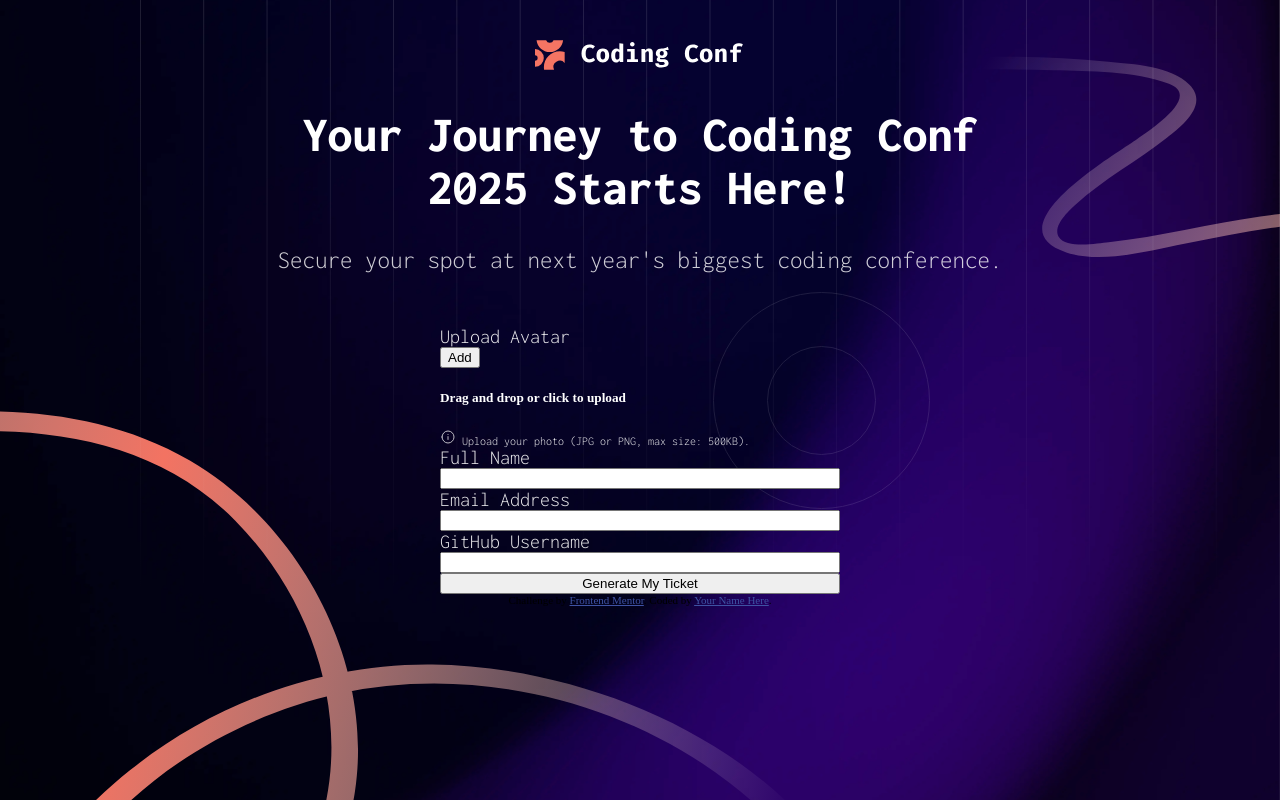
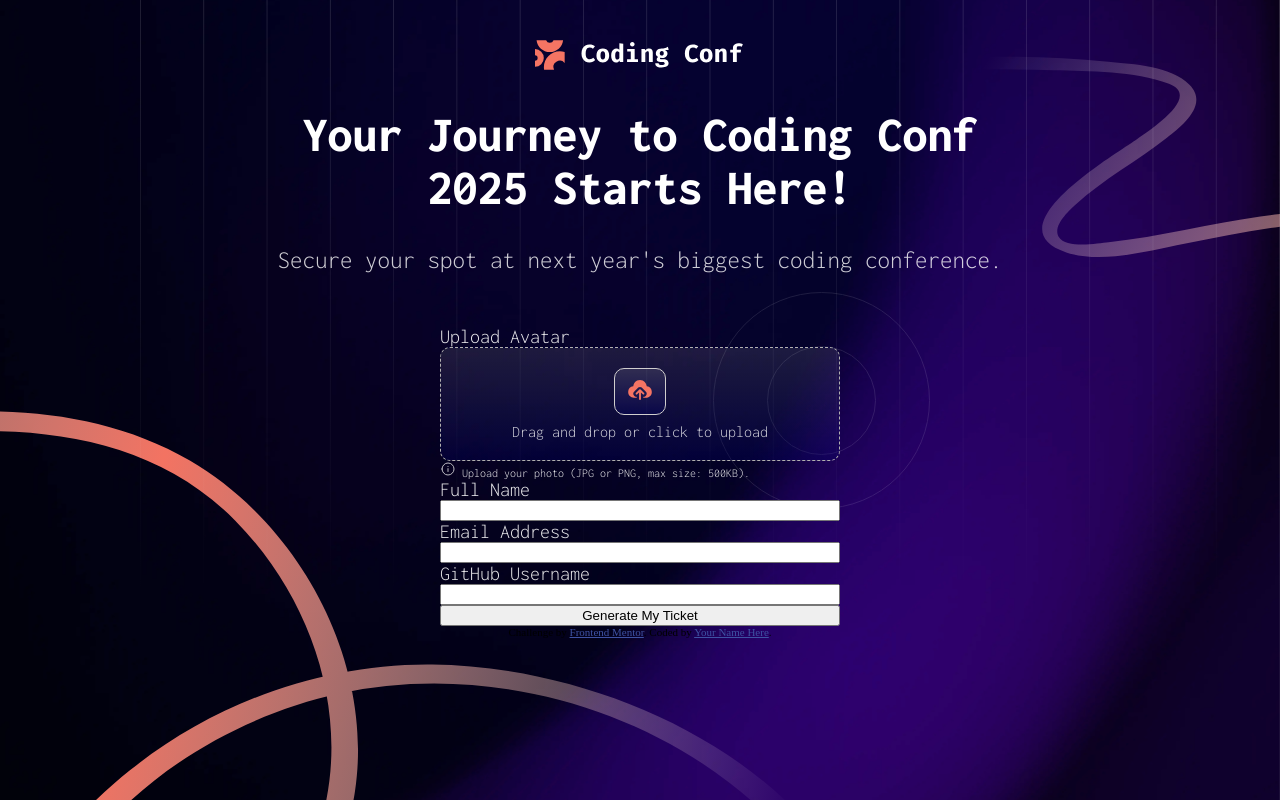
Before and after one commit to AnitaAlexieva/Conference-Ticket-Generator, a React (Vite) app in the folder client/: page / in a window 1280 px wide. Built offline with nearby package versions, Linux system fonts and the light colour scheme; a web font is replaced by a local one.

Commit message:
Style the avatar div

```diff
--- a/client/src/components/TicketForm.jsx
+++ b/client/src/components/TicketForm.jsx
@@ -13,8 +13,8 @@ export default function TicketForm() {
                 <div className="ticket-container">
                     <form>
                         <label htmlFor="avatar">Upload Avatar</label>
-                        <div>
-                            <button name="avatar">Add</button>
+                        <div className="avatar-div">
+                            <button className="avatar-btn"><img src="/public/images/icon-upload.svg" alt="upload" /></button>
                             <h5>Drag and drop or click to upload</h5>
                         </div>
                             <p className="info-p"><img src="/public/images/icon-info.svg" alt="info" />  Upload your photo (JPG or PNG, max size: 500KB).</p>
--- a/client/src/index.css
+++ b/client/src/index.css
@@ -21,6 +21,16 @@ h4{
     font-weight: 300;
     opacity: 80%;
     font-size: 25px;
+    margin-top: 0;
+}
+
+h5{
+    margin: 0;
+    font-family: "Inconsolata", monospace;
+    font-optical-sizing: auto;
+    font-weight: 300;
+    opacity: 80%;
+    font-size: 16px;
     margin-top: 0;
 }
 
@@ -76,6 +86,32 @@ form{
     width: 400px;
 }
 
+.avatar-div{
+    display: flex;
+    flex-direction: column;
+    align-items: center;
+    gap: 8px;
+    border: 1px dashed rgb(177, 176, 176);
+    padding: 20px;
+    border-radius: 10px;
+    background: linear-gradient(
+        to bottom,
+        rgba(255, 255, 255, 0.1),
+        rgba(0, 0, 102, 0.3)
+    );
+}
+
+.avatar-btn{
+    border-radius: 10px;
+    background: linear-gradient(
+        to bottom,
+        rgba(255, 255, 255, 0.1),
+        rgba(0, 0, 102, 0.3)
+    );
+    border: 1px solid rgb(208, 206, 206);
+    border-radius: 10px;
+    padding: 6px  10px;
+}
 
 .attribution { font-size: 11px; text-align: center; }
 .attribution a { color: hsl(228, 45%, 44%); }
```
